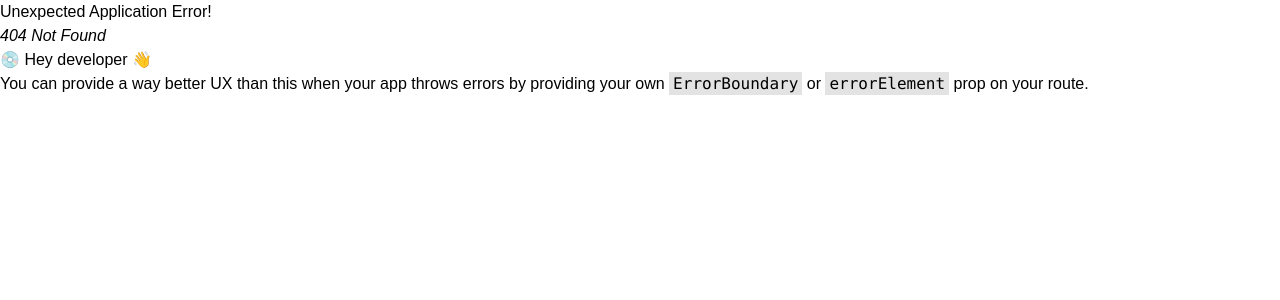
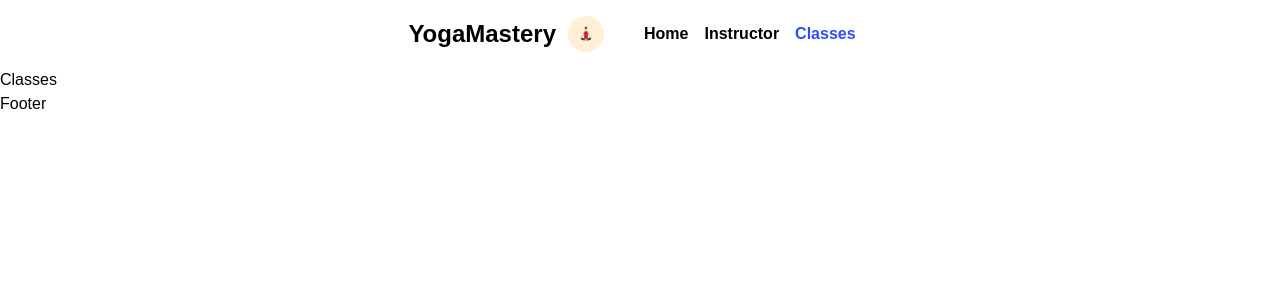
Before and after one commit to Manish10022001/YogaMastery, a React (Vite) app in the folder client/: page /classes in a window 1280 px wide. Before the commit this address had no page. Shown: the top 300 px of the page. Built offline with nearby package versions, Linux system fonts and the light colour scheme.

Commit message:
Navbar enhancement 2: routes to navlinks and effects for nav links

```diff
--- a/client/src/components/headers/Navbar.jsx
+++ b/client/src/components/headers/Navbar.jsx
@@ -1,4 +1,4 @@
-import React from 'react'
+import React, { useState } from 'react'
 import { NavLink } from 'react-router-dom'
 //1.1: give nav links
 const navLinks = [
@@ -7,6 +7,7 @@ const navLinks = [
     {name:"Classes", route:"/classes"}
 ]
 const Navbar = () => {
+    const [navBg, setNavBg] = useState('bg-[#15151580]')
   return (
     <nav>
         <div className='lg:w-[95%] mx-auto sm:px-6 lg:px-6'>
@@ -28,15 +29,14 @@ const Navbar = () => {
                                 <li key={link.route}>
                                     <NavLink
                                         to={link.route}
-                                        className={({ isActive, isPending }) =>
-                                            isActive
-                                                ? "active"
-                                                : isPending
-                                                ? "pending"
-                                                : ""
+                                        className={({ isActive }) =>
+                                            `font-bold ${isActive ? 'text-secondary' :
+                                            `${navBg.includes('bg-transparent') ? 'text-white' : 'text-black dark:text-white'}`
+                                            } hover:text-secondary duration-300`
                                         }
                                     >
-                                    {link.name}</NavLink>
+                                        {link.name}
+                                    </NavLink>
                                 </li>
                             ))
                         }
--- a/client/src/index.css
+++ b/client/src/index.css
@@ -2,7 +2,7 @@
 @import "tailwindcss/components";
 @import "tailwindcss/utilities"; */
 @import "tailwindcss";
-
+@config "../tailwind.config.js";
 
 body {
     font-family: 'Manrope', sans-serif;
--- /dev/null
+++ b/client/src/pages/Classes/Classes.jsx
@@ -0,0 +1,11 @@
+import React from 'react'
+
+const Classes = () => {
+  return (
+    <div>
+      Classes
+    </div>
+  )
+}
+
+export default Classes
--- /dev/null
+++ b/client/src/pages/Instructors/Instructors.jsx
@@ -0,0 +1,11 @@
+import React from 'react'
+
+const Instructors = () => {
+  return (
+    <div>
+      Instructors
+    </div>
+  )
+}
+
+export default Instructors
```
Also changed, not shown: client/src/routes/router.jsx (+10 -0 lines).
